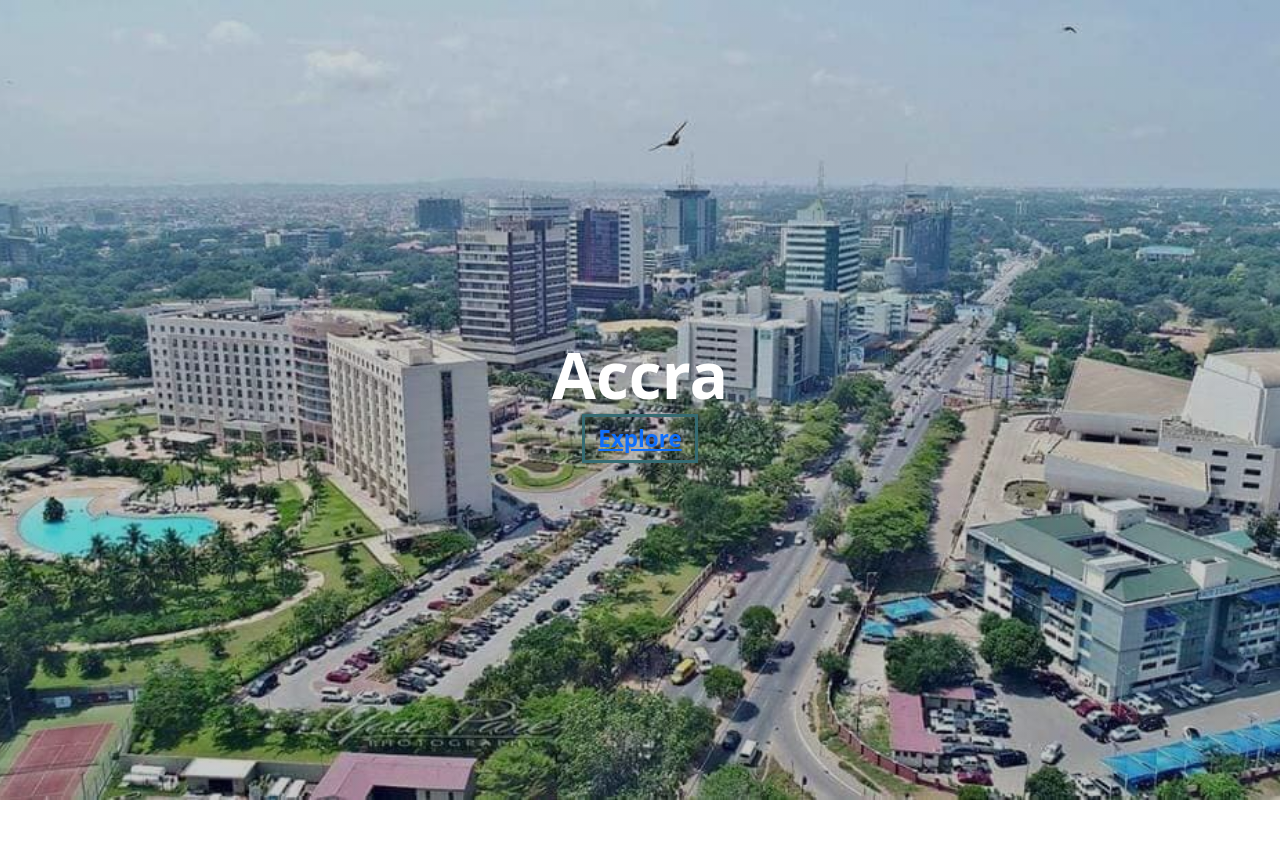
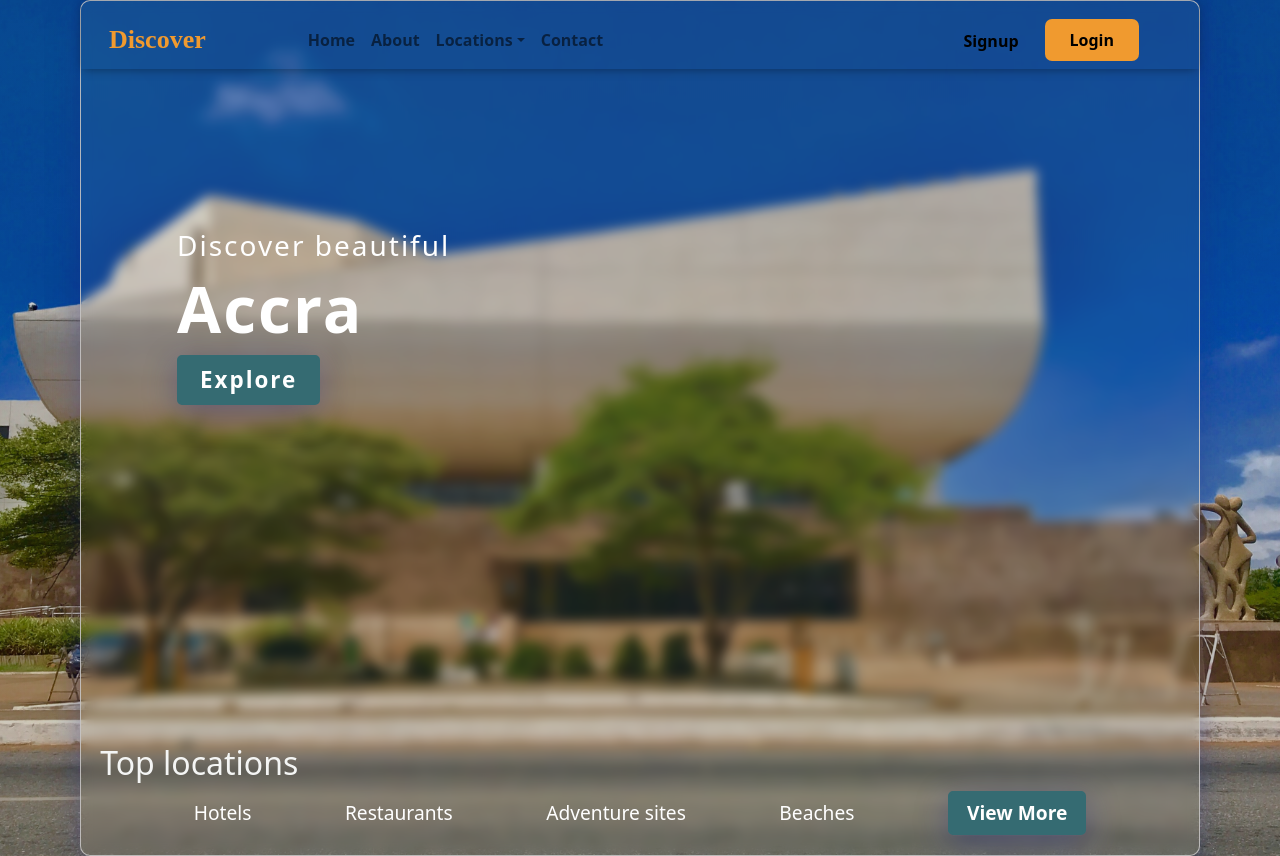
Before and after one commit to Racheal777/Discover-Accra, a React (Create React App) app: page / in a window 1280 px wide. Before the commit the page ends 800 px from the top, so only its background shows below. Built offline with nearby package versions, Linux system fonts and the light colour scheme.

Commit message:
homepage added

```diff
--- a/src/App.css
+++ b/src/App.css
@@ -12,7 +12,7 @@
 }
 
 .bg-image{
-  background-image:linear-gradient(0deg, rgba(5, 5, 5, 0.2), rgba(35, 35, 35, 0.2)), url('../public//images/pic3.jpeg');
+  background-image:linear-gradient(0deg, rgba(5, 5, 5, 0.2), rgba(35, 35, 35, 0.2)), url('../public//images/pic5.jpg');
   background-position: center;
   background-repeat: no-repeat;
   background-size: cover;
@@ -22,30 +22,87 @@
 }
 
 .bg-text{
-  display: flex;
-  justify-content: center;
+  background: rgba(254, 249, 249, 0.05);
+box-shadow: 0 8px 32px 0 rgba( 31, 38, 135, 0.37 );
+backdrop-filter: blur( 6px );
+-webkit-backdrop-filter: blur( 6px );
+border-radius: 10px;
+border: 1px solid rgba(198, 195, 195, 0.898);
+/* padding: 5em 1em; */
+min-width: 100%;
+/* color: #f4f5f4; */
+/* display: flex;
   align-items: center;
-  text-align: center;
+  justify-content: center; */
+  margin: auto;
+
+
   min-height: 100vh;
 }
 .bg-text h1{
   font-size: 4em;
   /* padding: 2em; */
-  margin:  auto;
-  color: white;
+  /* margin:  auto; */
+
   font-weight: bold;
 }
 
-/* .bg-btn{
-  margin: auto;
-  display: flex;
-  align-items: center;
-  justify-content: center;
-} */
+.bg-btn{
+  color: white;
+  padding: 2em;
+  /* margin: 2em auto; */
+  text-align: left;
+min-height: 50vh;
+margin: 8em 4em;
+letter-spacing: 2px;
+
+  /* margin: 4em auto; */
+
+}
 
 .bg-btn button{
+  background: #356b72;
+box-shadow: 0 8px 32px 0 rgba( 31, 38, 135, 0.37 );
+backdrop-filter: blur( 6px );
+-webkit-backdrop-filter: blur( 6px );
+border-radius: 5px;
   border: 3px solid var(--primary-color);
-  padding: 5px 13px;
+  padding: 5px 20px;
   font-size: 1.4em;
   font-weight: bold;
 }
+
+.bg-btn button a{
+  text-decoration: none;
+  color: white;
+}
+
+.foot{
+  padding: 1em;
+  font-size: 1.2em;
+  color: #f4f5f4;
+}
+
+.items{
+  display: flex;
+  flex-direction: row;
+  justify-content: space-evenly;
+  align-items: center;
+}
+
+.items a{
+  text-decoration: none;
+  color: white;
+}
+
+.items button{
+  background: #356b72;
+box-shadow: 0 8px 32px 0 rgba( 31, 38, 135, 0.37 );
+backdrop-filter: blur( 6px );
+-webkit-backdrop-filter: blur( 6px );
+border-radius: 5px;
+  border: 3px solid var(--primary-color);
+  padding: 5px 16px;
+  font-size: 1em;
+  font-weight: bold;
+}
--- a/src/Components/Navbar.jsx
+++ b/src/Components/Navbar.jsx
@@ -12,7 +12,7 @@
           <Container fluid>
             <div className="logos">
               <Nav.Link href="/">Discover</Nav.Link>
-              {/* <Navbar.Brand href="/">En Route</Navbar.Brand> */}
+
             </div>
 
             <Navbar.Toggle aria-controls="navbarScroll" />
@@ -23,7 +23,7 @@
               >
                 <Nav.Link href="/">Home</Nav.Link>
                 <Nav.Link href="/">About</Nav.Link>
-                <NavDropdown title="Locations" id="navbarScrollingDropdown">
+                <NavDropdown title="Locations" id="navbarScrollingDropdown" className="dropdown">
                   <NavDropdown.Item href="/hotels">Hotels</NavDropdown.Item>
                   <NavDropdown.Item href="#action4">
                     Restaurants
--- a/src/Pages/Homepage.jsx
+++ b/src/Pages/Homepage.jsx
@@ -1,16 +1,34 @@
 import React from "react";
 import { Link } from "react-router-dom";
+import Navbarr from "../Components/Navbar";
 
 
 
 const Homepage = () => {
   return (
-    <div className="md:container md:mx-auto bg-image">
-      <div className="bg-text">
+    <div className="md:container  bg-image  ">
+      <div className="bg-text md:mx-auto">
+          <Navbarr/>
+        <div className="bg-btn">
+            <h3>Discover beautiful </h3>
+        <h1 className="text-9xl">Accra</h1>
+        <button><a href="/home"> Explore</a></button>
+        </div>
 
-        <div className="bg-btn">
-        <h1 className="text-9xl  text-center">Accra</h1>
-        <button><a href="/home"> Explore</a></button>
+        <div className="foot">
+
+            <h2>Top locations</h2>
+            <div className="items flex flex-wrap md:flex-wrap">
+            <Link to='/'>Hotels</Link>
+            <Link to='/'>Restaurants</Link>
+            <Link to='/'>Adventure sites</Link>
+            <Link to='/'>Beaches</Link>
+            <div>
+            <button> <Link to='/'>View More</Link></button>
+            </div>
+
+            </div>
+
         </div>
       </div>
     </div>
--- a/src/css/nav.css
+++ b/src/css/nav.css
@@ -5,15 +5,16 @@
     top: 0;
     z-index: 99999;
     padding: 10px 0;
-    color: white;
+
     display: flex;
+    font-weight: bold;
     justify-content: space-between;
     align-items: center;
     }
 
     nav.sticky{
         box-shadow: 0 2px 10px -2px rgba(0,0,0,0.41);
-    background-color: #fff;
+    /* background-color: #fff; */
     padding-bottom: 0;
     }
     nav a{
@@ -23,13 +24,17 @@
     font-family: 'Sahitya';
 font-style: normal;
 font-weight: bold;
-font-size: 22px;
+font-size: 26px;
 margin-right: 3em;
 line-height: 10px;
-color:#356b72;
+color:#f09a2f;
 /* background-color: #356b72; */
 }
 
+
+.dropdown{
+    transition: all .5s ease-in;
+}
     .register{
         margin: 0 3em;
         display: flex;
```
Also changed, not shown: public/images/pic5.jpg (added), 1 other file (tests, documents, lock files or other folders).
